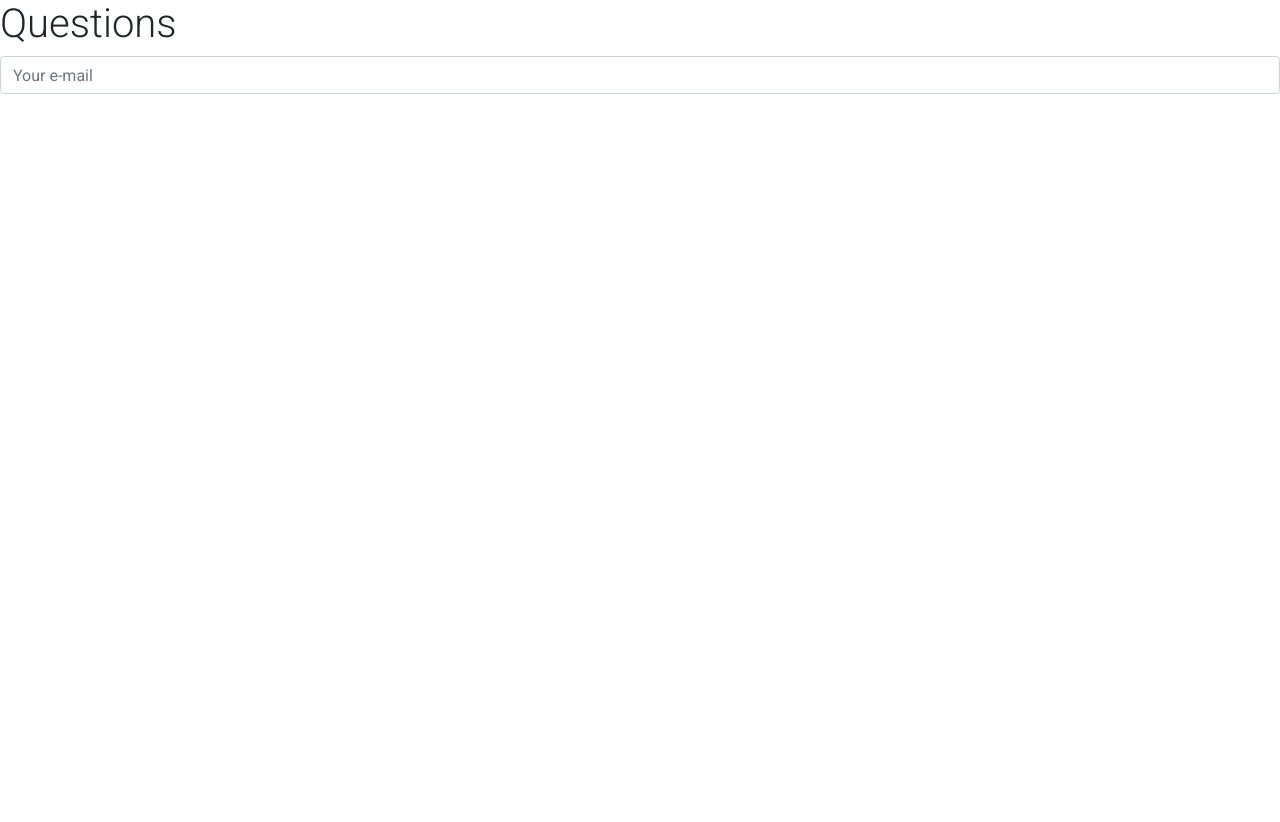
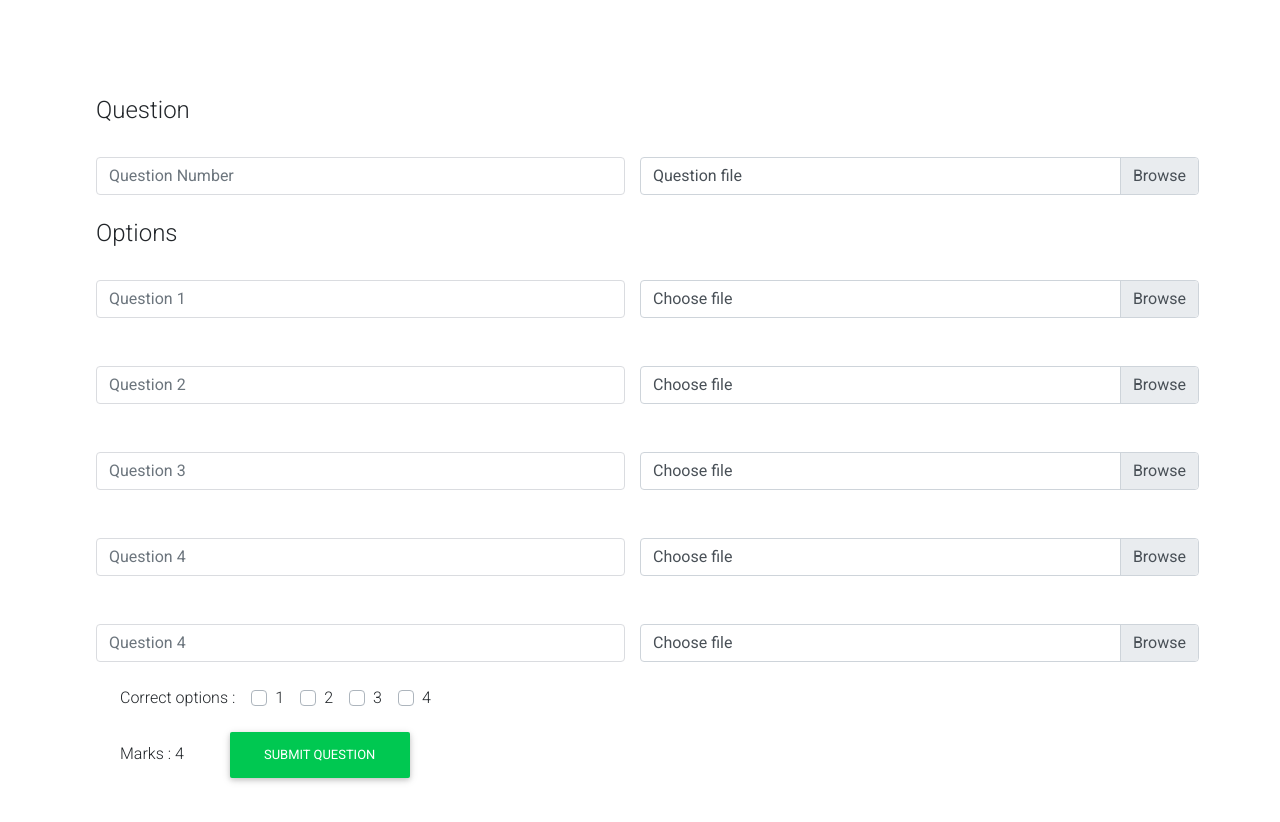
Before and after one commit to TapanManu/Online-Assessment-Portal, a React (Create React App) app: page / in a window 1280 px wide. Shown: the top 822 px of the page. Before the commit the page ends 800 px from the top, so only its background shows below. Built offline with nearby package versions, Linux system fonts and the light colour scheme.

Commit message:
Question portal

```diff
--- a/package.json
+++ b/package.json
@@ -8,6 +8,7 @@
     "react": "^16.12.0",
     "react-center": "^1.1.1",
     "react-dom": "^16.12.0",
+    "react-file-input": "^0.2.5",
     "react-router-dom": "^5.1.2",
     "react-scripts": "3.4.0"
   },
--- a/src/components/options.js
+++ /dev/null
@@ -1,18 +0,0 @@
-import React from "react";
-import { Component } from "react";
-class QuestionCard extends Component {
-  render() {
-    return (
-      <div>
-        <h1>Questions</h1>
-        <input
-          type="email"
-          className="form-control"
-          placeholder="Your e-mail"
-        />
-      </div>
-    );
-  }
-}
-
-export default QuestionCard;
--- /dev/null
+++ b/src/components/question.js
@@ -0,0 +1,165 @@
+import React from "react";
+import { Component } from "react";
+import { MDBInput, MDBRow, MDBCol, MDBBtn } from "mdbreact";
+class QuestionCard extends Component {
+  render() {
+    return (
+      <div className="m-5 p-5" style={{ backgroundColor: "white" }}>
+        <h4>Question</h4>
+        <MDBRow>
+          <MDBCol>
+            <MDBInput hint="Question Number" type="number" outline />
+          </MDBCol>
+          <MDBCol className="mt-4">
+            <input
+              type="file"
+              className="rounded custom-file-input"
+              id="file1"
+            />
+            <label className="custom-file-label" htmlFor="file1">
+              Question file
+            </label>
+          </MDBCol>
+        </MDBRow>
+        <h4>Options</h4>
+        <MDBRow>
+          <MDBCol>
+            <MDBInput hint="Question 1" type="text" outline />
+          </MDBCol>
+          <MDBCol className="mt-4">
+            <input
+              type="file"
+              className="rounded custom-file-input"
+              id="file1"
+            />
+            <label className="custom-file-label" htmlFor="file1">
+              Choose file
+            </label>
+          </MDBCol>
+        </MDBRow>
+        <MDBRow>
+          <MDBCol>
+            <MDBInput hint="Question 2" type="text" outline />
+          </MDBCol>
+          <MDBCol className="mt-4">
+            <input
+              type="file"
+              className="rounded custom-file-input"
+              id="file1"
+            />
+            <label className="custom-file-label" htmlFor="file1">
+              Choose file
+            </label>
+          </MDBCol>
+        </MDBRow>
+        <MDBRow>
+          <MDBCol>
+            <MDBInput hint="Question 3" type="text" outline />
+          </MDBCol>
+          <MDBCol className="mt-4">
+            <input
+              type="file"
+              className="rounded custom-file-input"
+              id="file1"
+            />
+            <label className="custom-file-label" htmlFor="file1">
+              Choose file
+            </label>
+          </MDBCol>
+        </MDBRow>
+        <MDBRow>
+          <MDBCol>
+            <MDBInput hint="Question 4" type="text" outline />
+          </MDBCol>
+          <MDBCol className="mt-4">
+            <input
+              type="file"
+              className="rounded custom-file-input"
+              id="file1"
+            />
+            <label className="custom-file-label" htmlFor="file1">
+              Choose file
+            </label>
+          </MDBCol>
+        </MDBRow>
+        <MDBRow>
+          <MDBCol>
+            <MDBInput hint="Question 4" type="text" outline />
+          </MDBCol>
+          <MDBCol className="mt-4">
+            <input
+              type="file"
+              className="rounded custom-file-input"
+              id="file1"
+            />
+            <label className="custom-file-label" htmlFor="file1">
+              Choose file
+            </label>
+          </MDBCol>
+        </MDBRow>
+        <div>
+          <div class="custom-control custom-checkbox custom-control-inline">
+            <p>Correct options : </p>
+          </div>
+          {/* Default inline 1 */}
+          <div class="custom-control custom-checkbox custom-control-inline">
+            <input
+              type="checkbox"
+              class="custom-control-input"
+              id="defaultInline1"
+            ></input>
+            <label class="custom-control-label" for="defaultInline1">
+              1
+            </label>
+          </div>
+
+          {/* Default inline 2 */}
+          <div class="custom-control custom-checkbox custom-control-inline">
+            <input
+              type="checkbox"
+              class="custom-control-input"
+              id="defaultInline2"
+            ></input>
+            <label class="custom-control-label" for="defaultInline2">
+              2
+            </label>
+          </div>
+
+          {/* Default inline 3 */}
+          <div class="custom-control custom-checkbox custom-control-inline">
+            <input
+              type="checkbox"
+              class="custom-control-input"
+              id="defaultInline3"
+            ></input>
+            <label class="custom-control-label" for="defaultInline3">
+              3
+            </label>
+          </div>
+          <div class="custom-control custom-checkbox custom-control-inline">
+            <input
+              type="checkbox"
+              class="custom-control-input"
+              id="defaultInline4"
+            ></input>
+            <label class="custom-control-label" for="defaultInline4">
+              4
+            </label>
+          </div>
+        </div>
+        <div>
+          <div class="custom-control custom-checkbox custom-control-inline">
+            <p>Marks : 4</p>
+          </div>
+          <div class="custom-control custom-checkbox custom-control-inline">
+            <MDBBtn style={{ float: "right" }} color="success">
+              SUBMIT QUESTION
+            </MDBBtn>
+          </div>
+        </div>
+      </div>
+    );
+  }
+}
+
+export default QuestionCard;
--- a/src/index.js
+++ b/src/index.js
@@ -8,7 +8,8 @@ import "./index.css";
 import registerServiceWorker from "./registerServiceWorker";
 // import Signup from "./components/signup";
 // import Instruction from "./components/instruction";
-import QuestionCard from "./components/options";
+import QuestionCard from "./components/question";
+// import SideNavPage from "./components/sidenav";
 ReactDOM.render(<QuestionCard />, document.getElementById("root"));
 
 registerServiceWorker();
```
Also changed, not shown: src/components/sidenav.js (added, +49 -0 lines), 1 other file (tests, documents, lock files or other folders).
